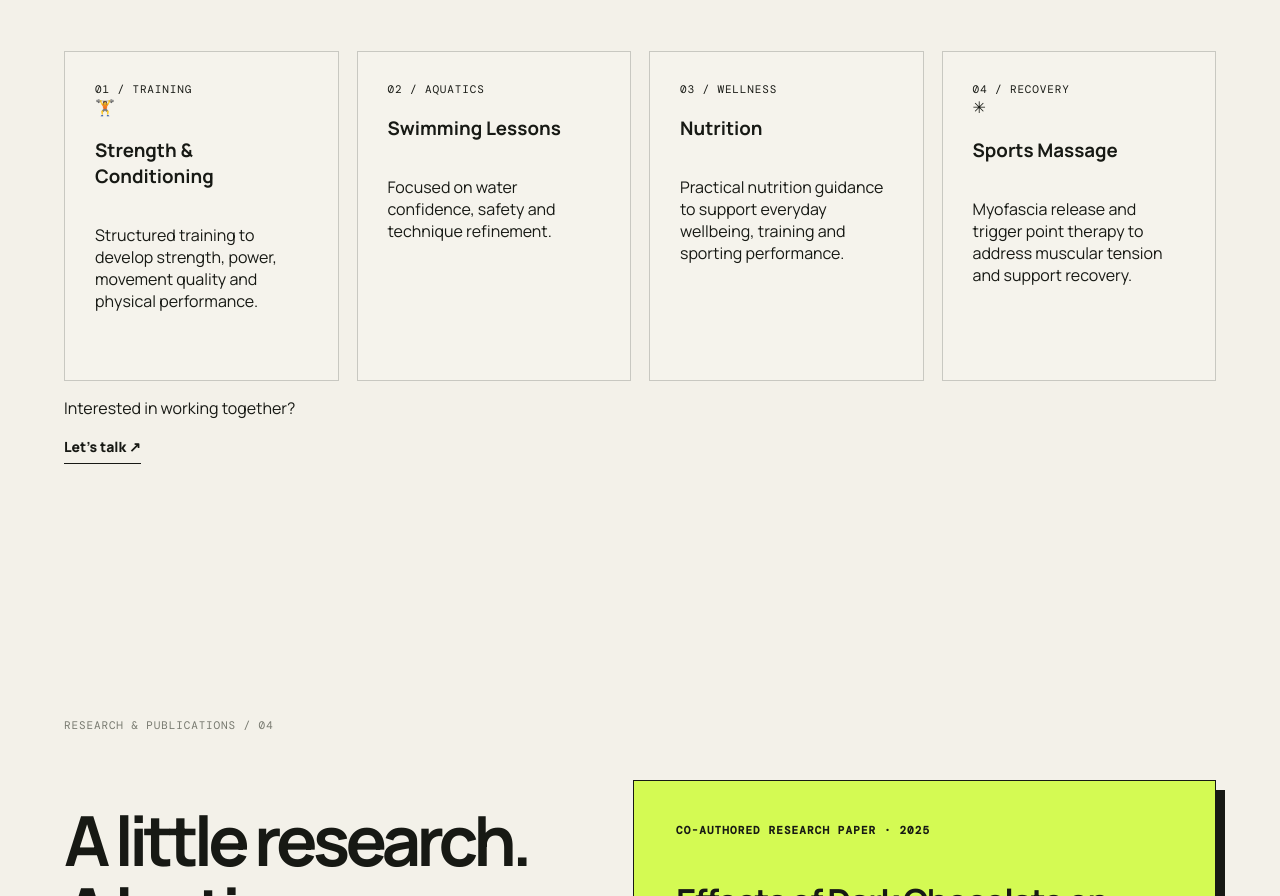
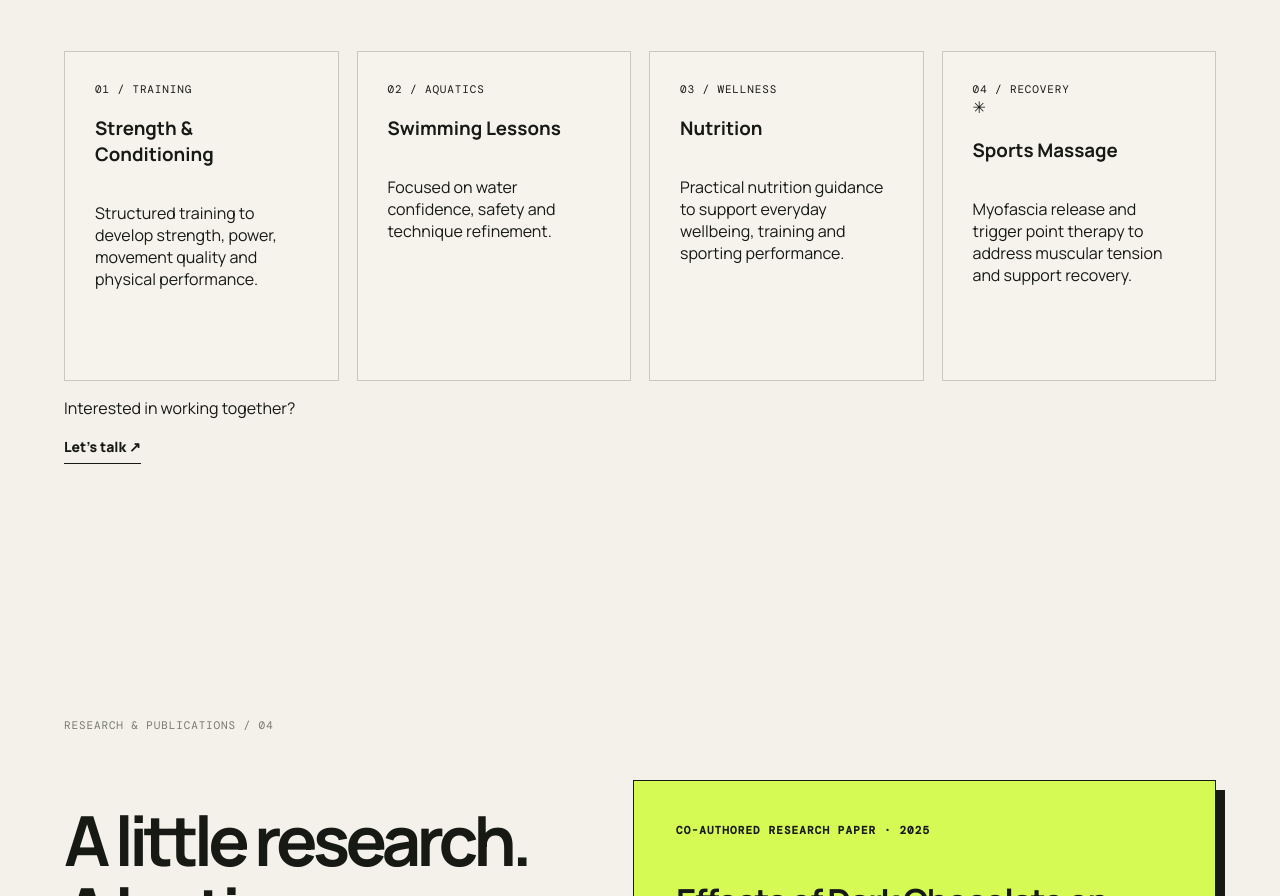
Before and after one commit to ongtheblob/portfolio_website, a plain HTML site: page index.html in a window 1280 px wide. Shown: the part 4862-5758 px from the top of the page. Drawn offline with nearby package versions, Linux system fonts and the light colour scheme.

Commit message:
Update index.html

```diff
--- a/index.html
+++ b/index.html
@@ -98,7 +98,6 @@
 
             <article class="service-card">
                 <span class="service-number">01 / TRAINING</span>
-                <div class="service-icon">🏋️</div>
                 <h3>Strength & Conditioning</h3>
                 <p>
                     Structured training to develop strength,
```
